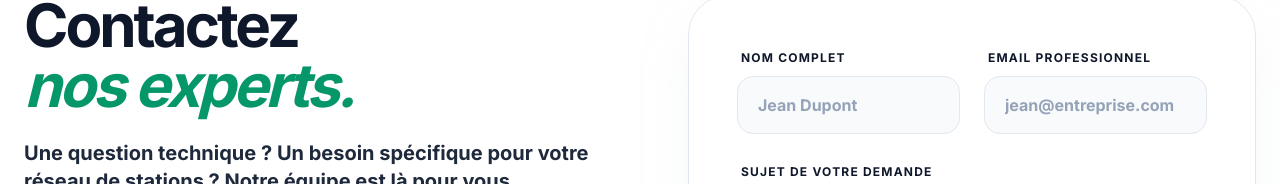
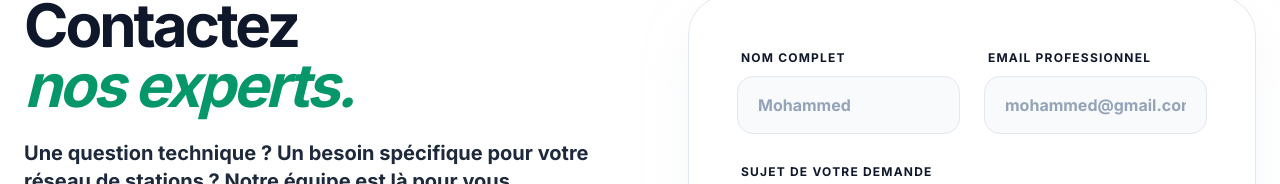
Before and after one commit to codingdev3105/interface-meteo-platform, a React (Vite) app: page /contact in a window 1280 px wide. Shown: the part 178-362 px from the top of the page. Built offline with nearby package versions, Linux system fonts and the light colour scheme.

Commit message:
docs: mise à jour des placeholders du formulaire de contact

```diff
--- a/src/pages/public/Contact.jsx
+++ b/src/pages/public/Contact.jsx
@@ -62,7 +62,7 @@ const Contact = () => {
                       required
                       type="text"
                       className="w-full px-5 py-4 bg-slate-50 dark:bg-slate-950/50 border border-slate-200 dark:border-slate-800 rounded-2xl focus:bg-white dark:focus:bg-slate-900 focus:ring-4 focus:ring-primary/10 focus:border-primary outline-none transition-all font-bold text-slate-900 dark:text-white placeholder:text-slate-400 dark:placeholder:text-slate-600"
-                      placeholder="Jean Dupont"
+                      placeholder="Mohammed"
                     />
                   </div>
                   <div className="space-y-2">
@@ -71,7 +71,7 @@ const Contact = () => {
                       required
                       type="email"
                       className="w-full px-5 py-4 bg-slate-50 dark:bg-slate-950/50 border border-slate-200 dark:border-slate-800 rounded-2xl focus:bg-white dark:focus:bg-slate-900 focus:ring-4 focus:ring-primary/10 focus:border-primary outline-none transition-all font-bold text-slate-900 dark:text-white placeholder:text-slate-400 dark:placeholder:text-slate-600"
-                      placeholder="jean@entreprise.com"
+                      placeholder="mohammed@gmail.com"
                     />
                   </div>
                 </div>
```
